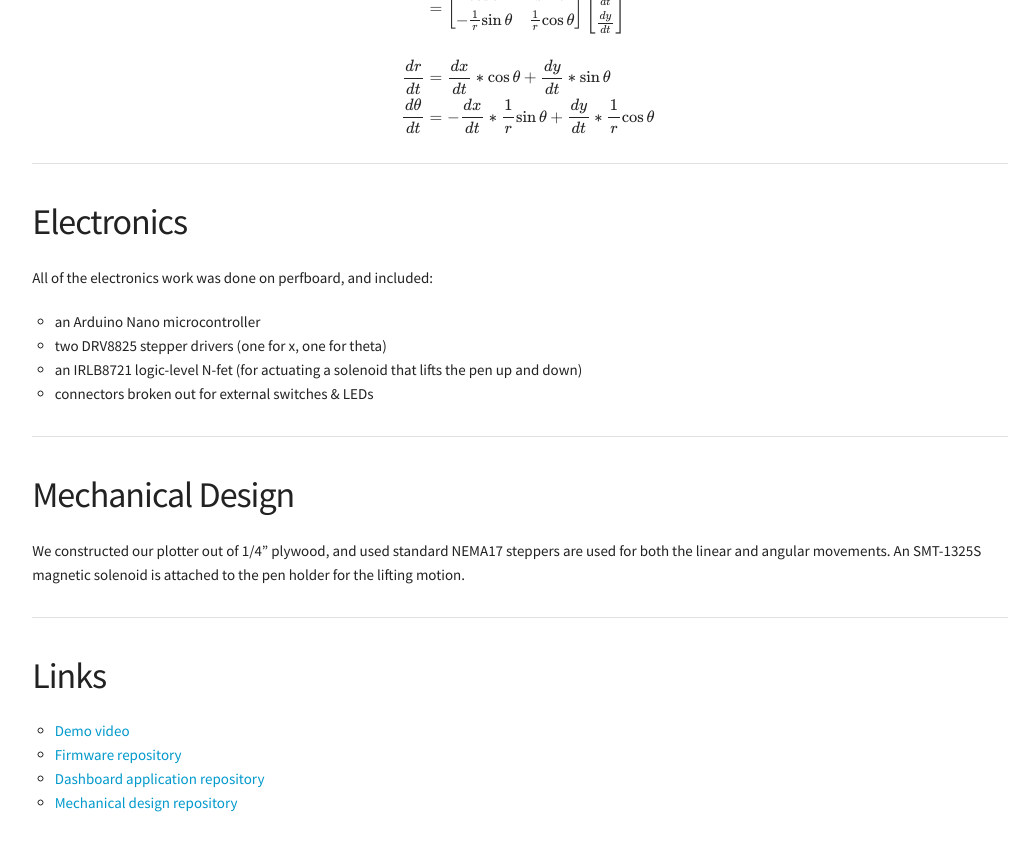
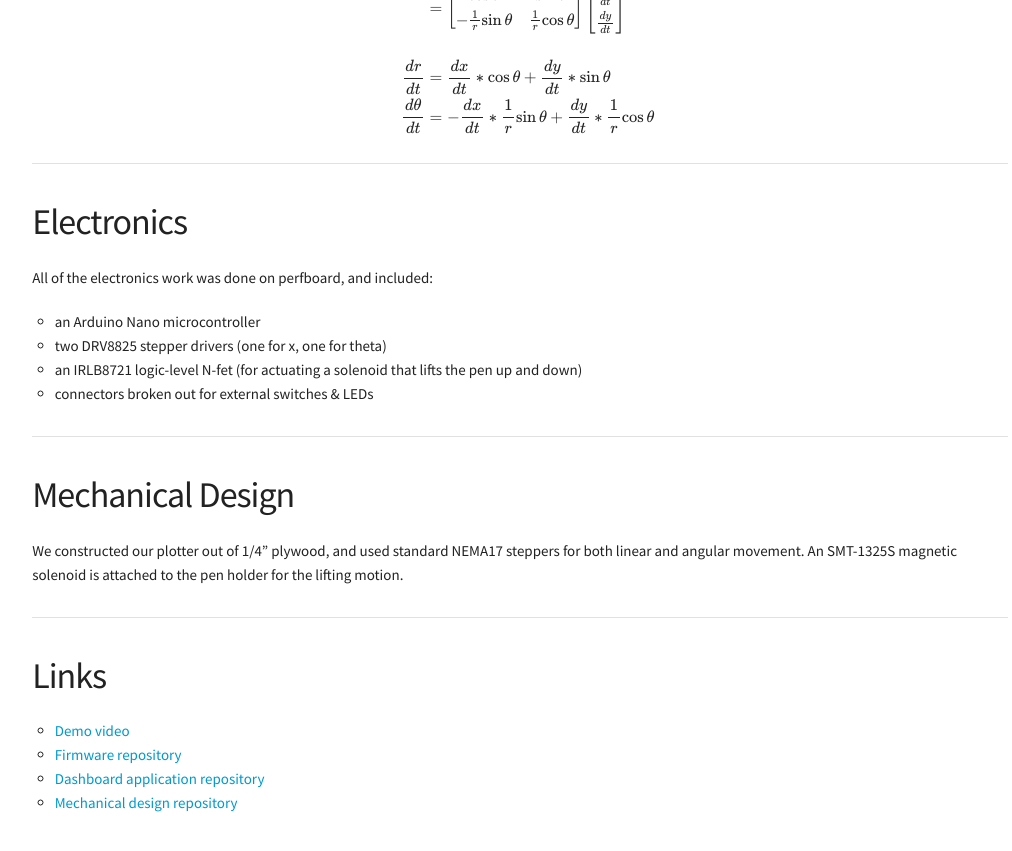
Before and after one commit to Bradman381/byco, a Jekyll site: the page built from _projects/drawingmachine.md, in a window 1280 px wide and 900 px high, scrolled down 1987 px. Shown: the top 851 px of the window, without its empty margins (120-1132 px from the left). Built offline with Jekyll 4.4.1, drawn with Linux system fonts in a browser that asks for light colours; formulas are drawn with MathJax 3; comment, search, counter and statistics services are not loaded.

Commit message:
typo fix

```diff
--- a/_projects/drawingmachine.md
+++ b/_projects/drawingmachine.md
@@ -58,7 +58,7 @@ All of the electronics work was done on perfboard, and included:
 
 ### Mechanical Design
 
-We constructed our plotter out of 1/4" plywood, and used standard NEMA17 steppers are used for both the linear and angular movements. An SMT-1325S magnetic solenoid is attached to the pen holder for the lifting motion.
+We constructed our plotter out of 1/4" plywood, and used standard NEMA17 steppers for both linear and angular movement. An SMT-1325S magnetic solenoid is attached to the pen holder for the lifting motion.
 
 ---
 
```
